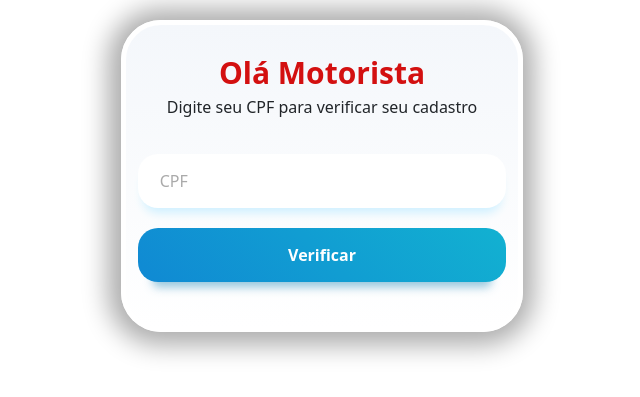
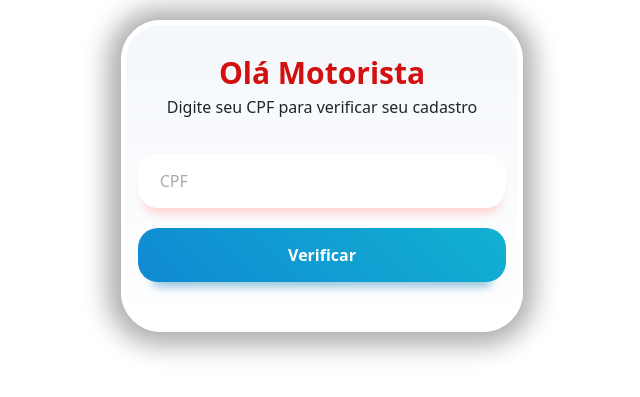
Before and after one commit to dev-quickdelivery/Manifesto, a Django app: page / in a window 1280 px wide. Shown: the part 188-585 px from the top of the page, without its empty margins (318-958 px from the left). Run offline with Django 5.2, Linux system fonts and the light colour scheme; parts of the project's set-up code (start-up, migrations or seed data) failed here and were passed over.

Commit message:
"change:"change shadow color of login form"

```diff
--- a/manifesto/static/css/login.css
+++ b/manifesto/static/css/login.css
@@ -46,7 +46,7 @@ height: 100%;
     padding: 15px 20px;
     border-radius: 20px;
     margin-top: 15px;
-    box-shadow: #cff0ff 0px 10px 10px -5px;
+    box-shadow: #ffcfcf 0px 10px 10px -5px;
     border-inline: 2px solid transparent;
   }
 
```
